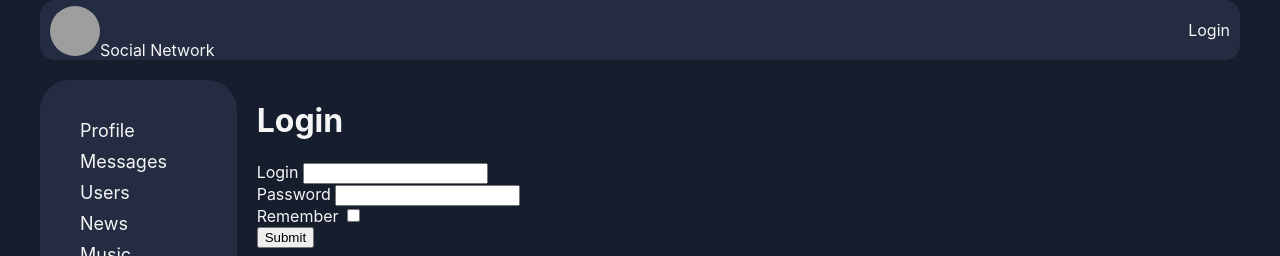
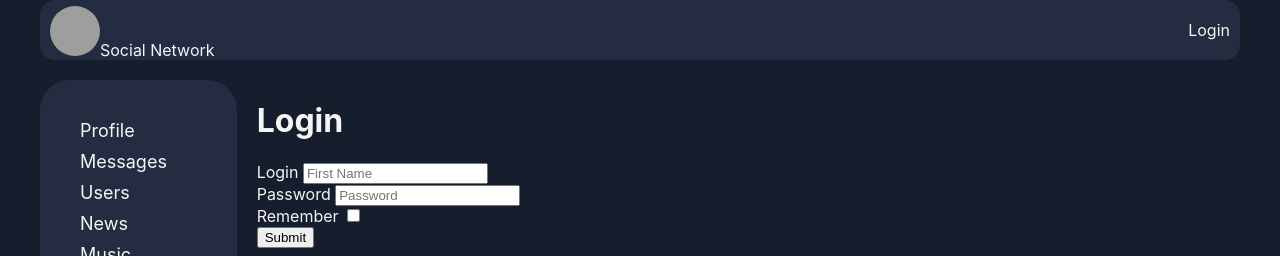
Before and after one commit to fabskrejt/social_network_react_ts_project, a React (Create React App) app: page /login in a window 1280 px wide. Shown: the top 256 px of the page. Built offline with nearby package versions, Linux system fonts and the light colour scheme; no server answers; grey boxes are pictures that could not be loaded.

Commit message:
added form to Login component and create MyLoginForm component

```diff
--- a/src/components/Login/Login.tsx
+++ b/src/components/Login/Login.tsx
@@ -19,20 +19,19 @@ export const MyLoginForm = () => {
             <form onSubmit={handleSubmit}>
                 <div>
                     <label>Login </label>
-                    <input type={'text'}/>
+                    <Field name={'Login'} component="input" placeholder="First Name"/>
                 </div>
                 <div>
                     <label>Password </label>
-                    <input type={'text'}/>
+                    <Field name={'name'} component="input" placeholder="Password"/>
                 </div>
                 <div>
                     <label>Remember </label>
-                    <input type={'checkbox'}/>
+                    <Field name={'Remember'} component="input" type={'checkbox'}/>
                 </div>
-                <button>Submit</button>
+                <button type="submit">Submit</button>
             </form>)
         }
         />
-
     )
 }
```
